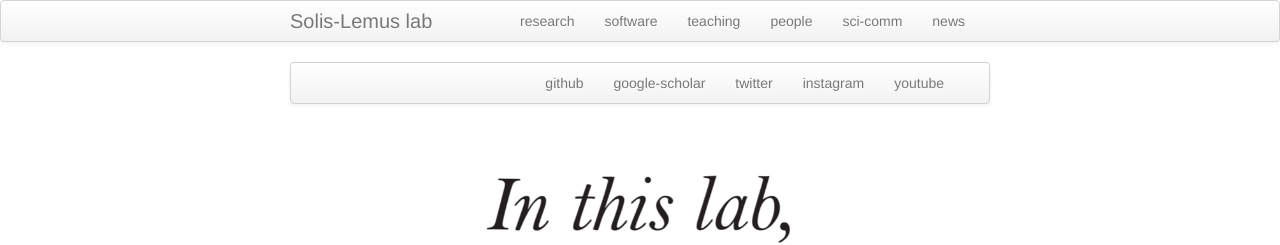
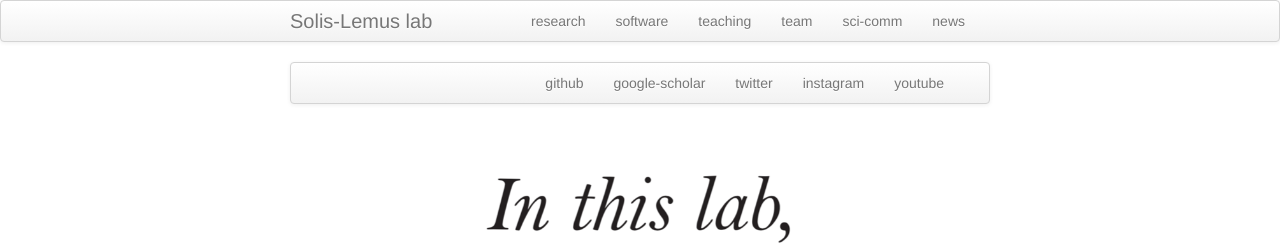
Before and after one commit to solislemuslab/solislemuslab.github.io, a Jekyll site: the page built from index.md, in a window 1280 px wide. Shown: the top 245 px of the page. Built offline with Jekyll 4.4.1, drawn with Linux system fonts in a browser that asks for light colours.

Commit message:
changed people

```diff
--- a/_includes/themes/twitter/default.html
+++ b/_includes/themes/twitter/default.html
@@ -38,7 +38,7 @@
               <li><a href="{{ BASE_PATH }}/pages/research.html">research</a></li>
               <li><a href="{{ BASE_PATH }}/pages/software.html">software</a></li>
               <li><a href="{{ BASE_PATH }}/pages/teaching.html">teaching</a></li>
-              <li><a href="{{ BASE_PATH }}/pages/people.html">people</a></li>
+              <li><a href="{{ BASE_PATH }}/pages/people.html">team</a></li>
               <li><a href="{{ BASE_PATH }}/pages/talks.html">sci-comm</a></li>
               <li><a href="{{ BASE_PATH }}/pages/news.html">news</a></li>
           </ul>
```
